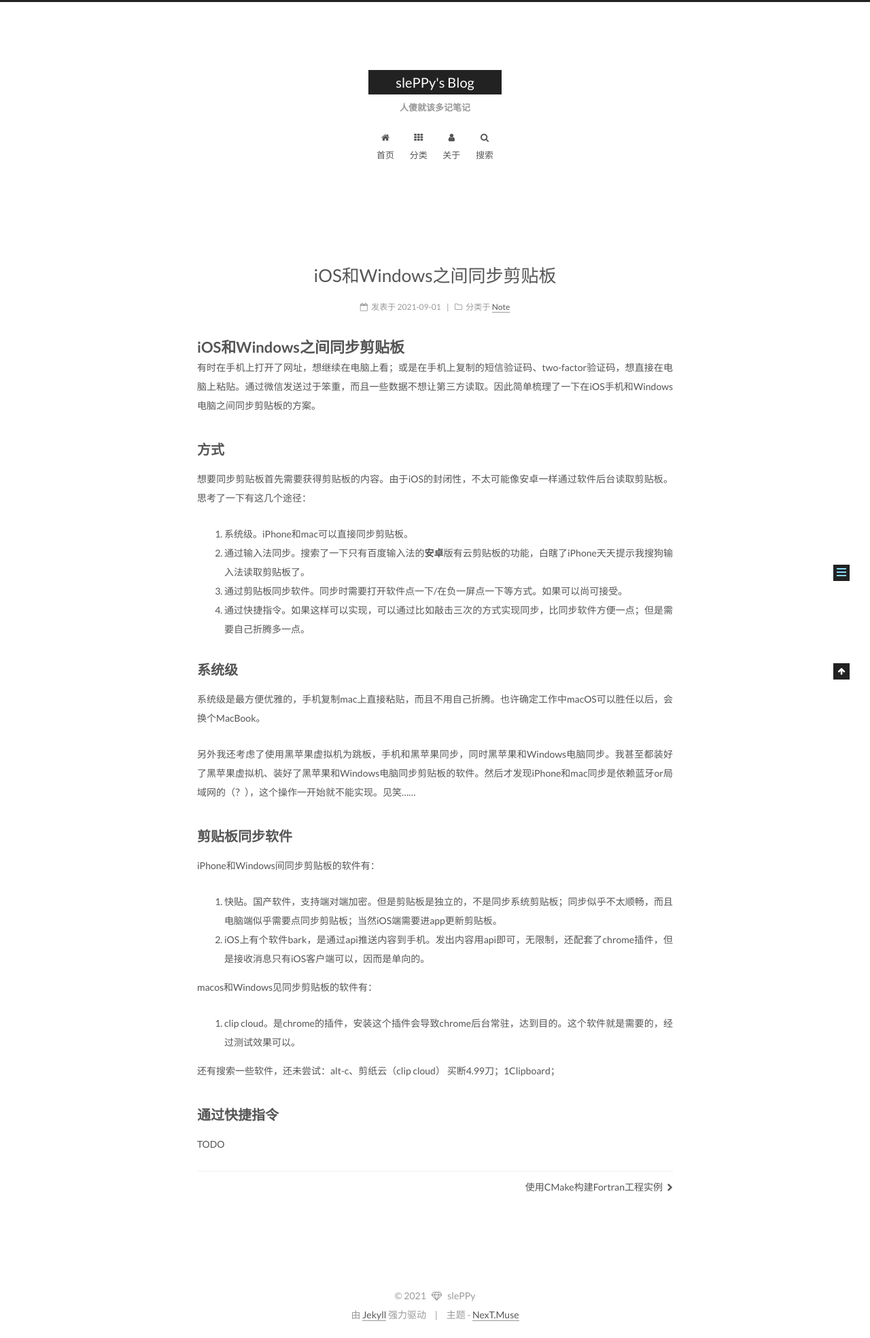
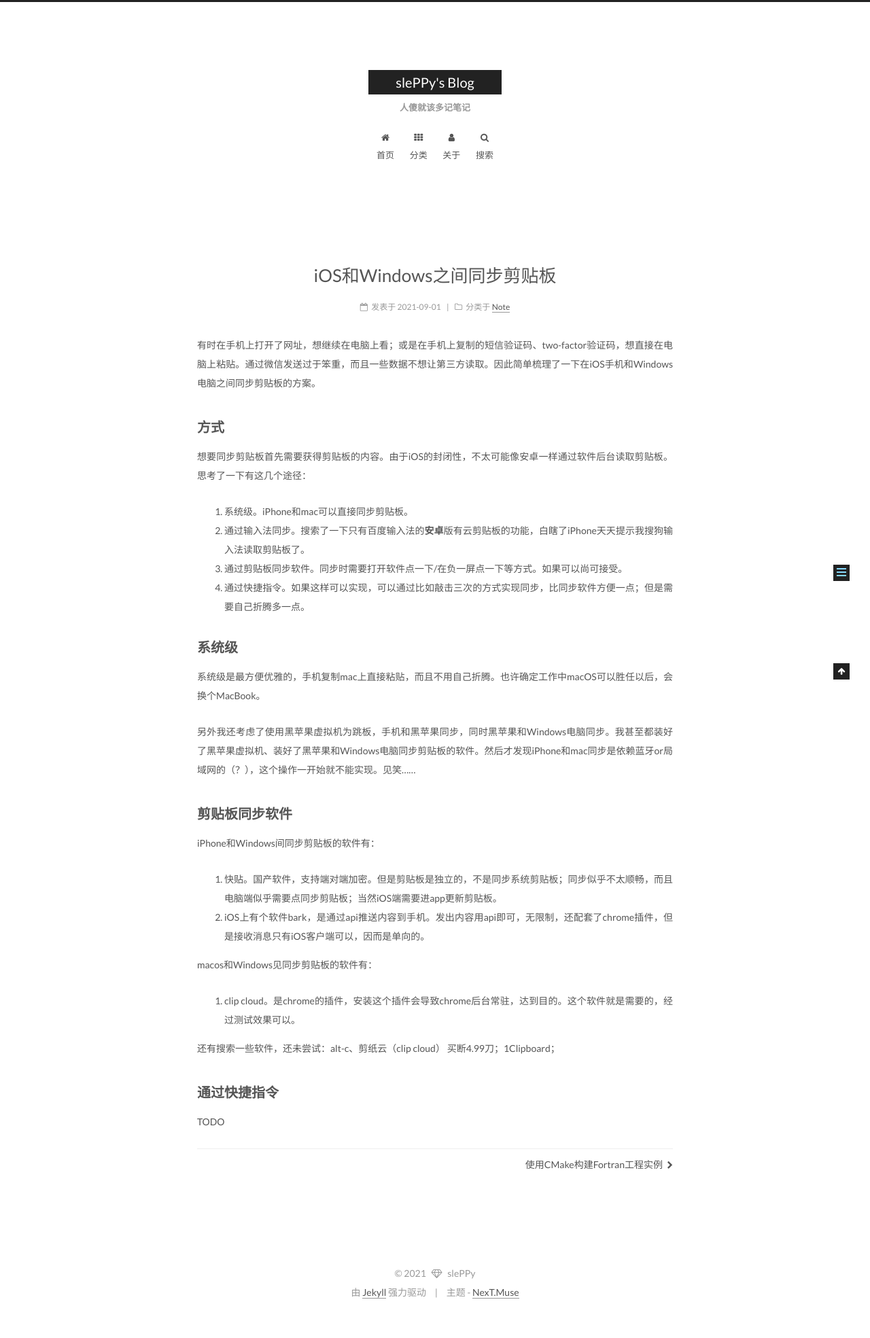
Before and after one commit to slePPyMe/slePPyMe.github.io, a Jekyll site: the page built from _posts/2021-09-01-sync-clipboard-between-iOS-and-Windows.md, in a window 1280 px wide. Shown: the whole page at 68% size. Built offline with Jekyll 4.4.1, drawn with Linux system fonts in a browser that asks for light colours; after the commit the page ends 1936 px from its top, so only the background shows below that.

Commit message:
add article sync-clipboard-between-iOS-and-Windows

```diff
--- a/_posts/2021-09-01-sync-clipboard-between-iOS-and-Windows.md
+++ b/_posts/2021-09-01-sync-clipboard-between-iOS-and-Windows.md
@@ -3,8 +3,6 @@ title: iOS和Windows之间同步剪贴板
 date: 2021-9-1 17:18:40
 category: Note
 ---
-
-# iOS和Windows之间同步剪贴板
 
 有时在手机上打开了网址，想继续在电脑上看；或是在手机上复制的短信验证码、two-factor验证码，想直接在电脑上粘贴。通过微信发送过于笨重，而且一些数据不想让第三方读取。因此简单梳理了一下在iOS手机和Windows电脑之间同步剪贴板的方案。
 
```
